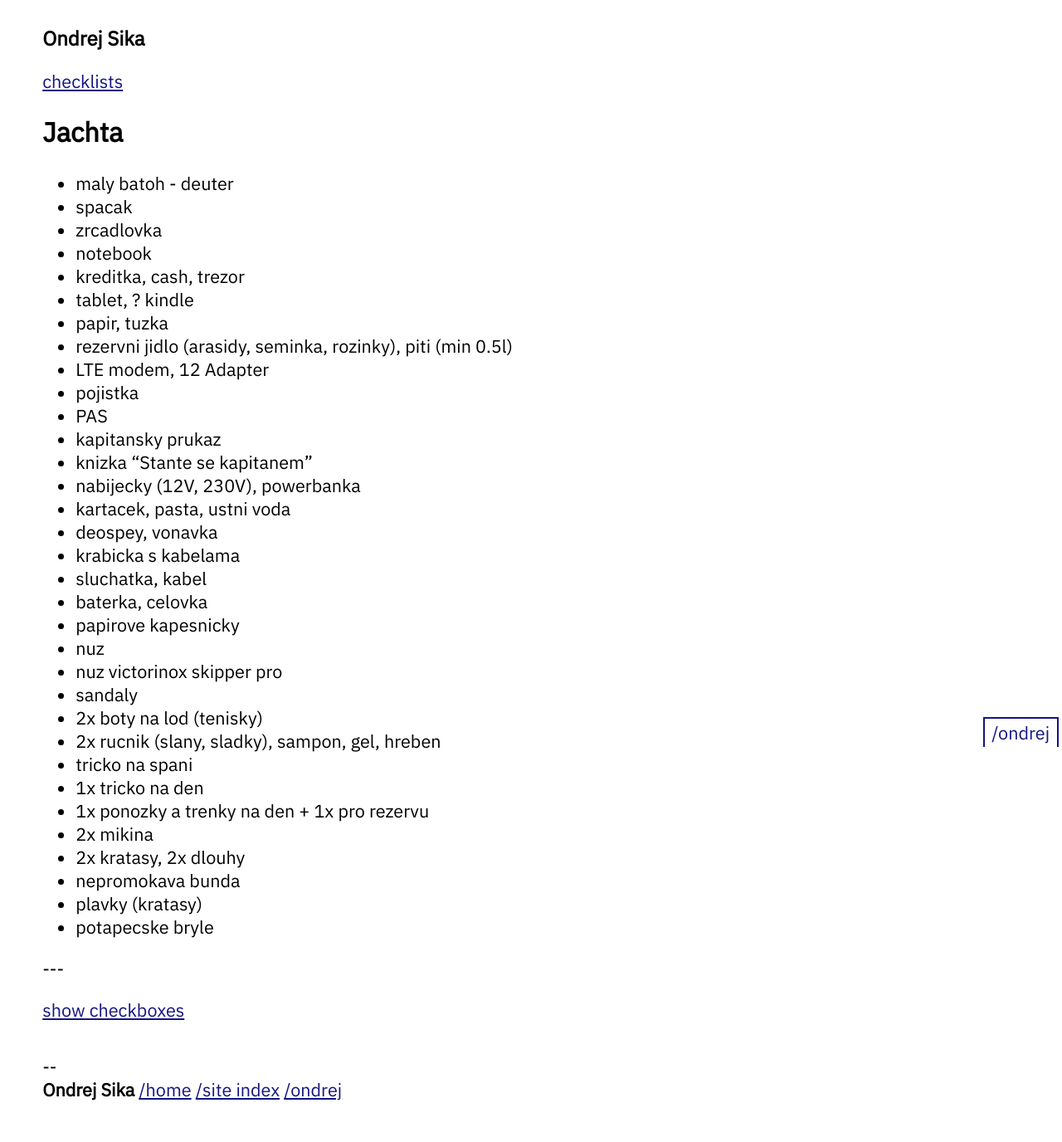
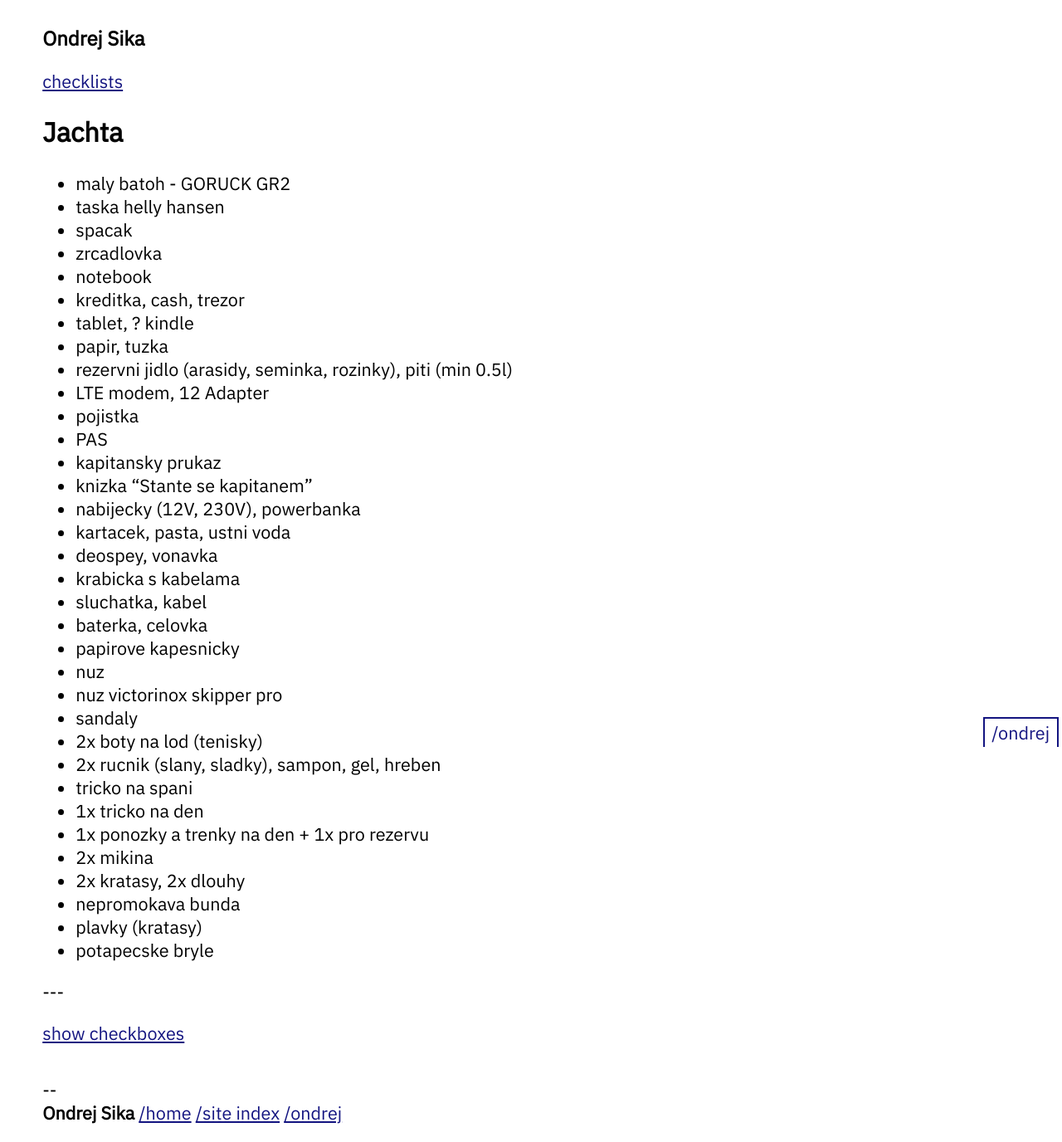
Before and after one commit to ondrejsika/ondrejsika.com, a Jekyll site: the page built from ondrej/checklists/jachta.md, in a window 1280 px wide. Shown: the whole page at 83% size. Built offline with Jekyll 4.4.1, drawn with Linux system fonts in a browser that asks for light colours; before the commit the page ends 1348 px from its top, so only the background shows below that.

Commit message:
feat(ondrej/checklists/jachta): make bags more specific

```diff
--- a/ondrej/checklists/jachta.md
+++ b/ondrej/checklists/jachta.md
@@ -7,7 +7,8 @@
 
 ## {{page.title}}
 
-- maly batoh - deuter
+- maly batoh - GORUCK GR2
+- taska helly hansen
 - spacak
 - zrcadlovka
 - notebook
```
